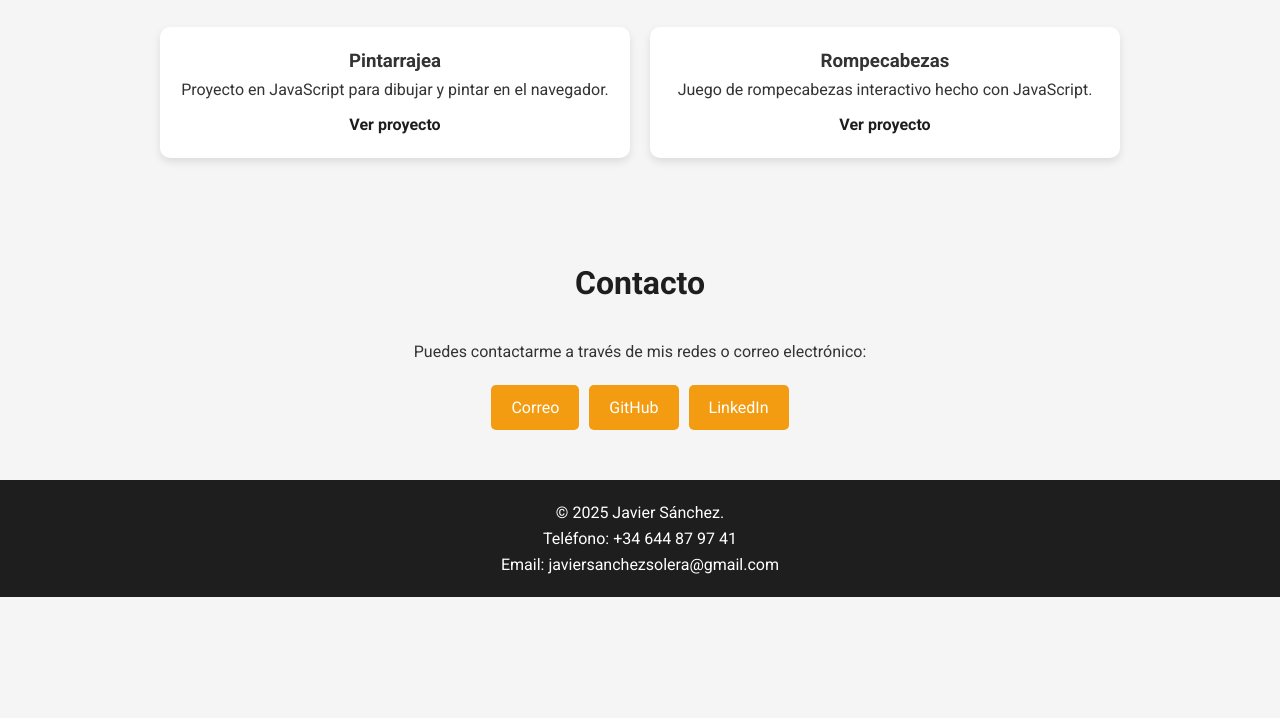
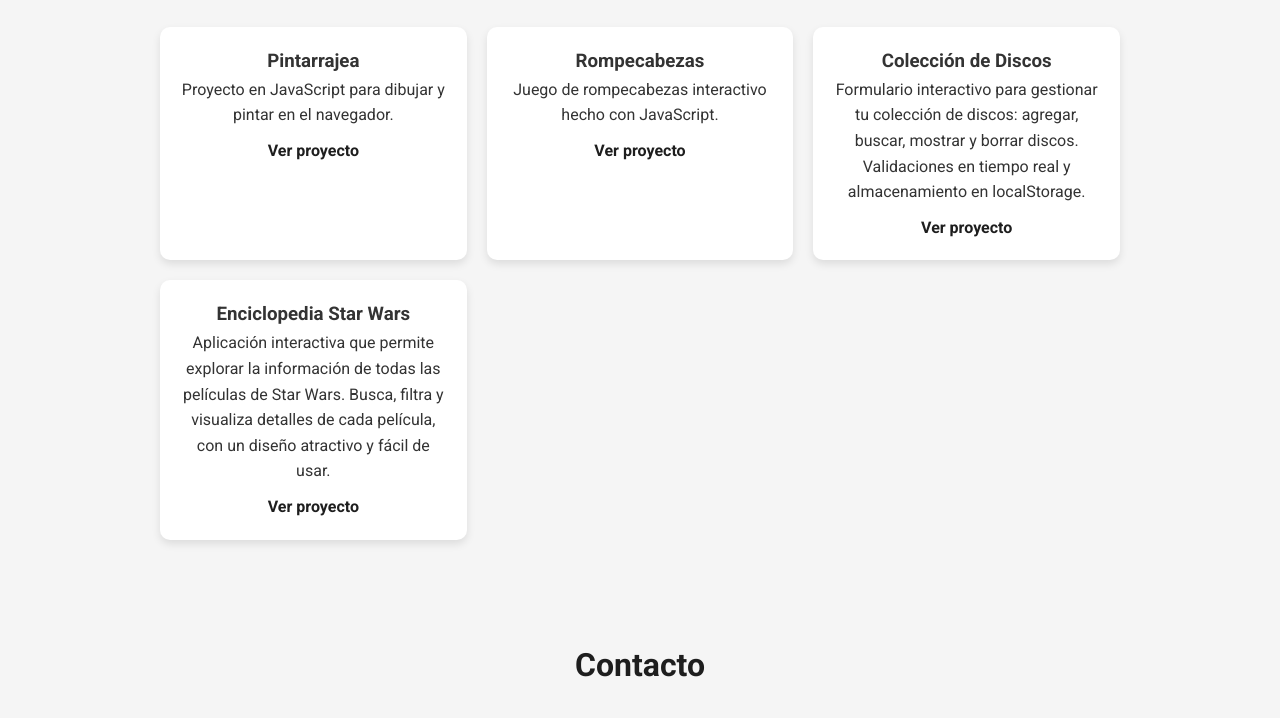
Before and after one commit to javiss34/javiss34.github.io, a plain HTML site: page index.html in a window 1280 px wide. Shown: the part 489-1207 px from the top of the page. Before the commit the page ends 1086 px from the top, so only its background shows below. Drawn offline with Linux system fonts and the light colour scheme.

Commit message:
Mejoras en el portafolio

```diff
--- a/index.html
+++ b/index.html
@@ -37,13 +37,30 @@
         <div class="project-card">
           <h3>Pintarrajea</h3>
           <p>Proyecto en JavaScript para dibujar y pintar en el navegador.</p>
-          <a href="./Proyectos/Pintarrajea/pintarrajea.html">Ver proyecto</a
-          >
+          <a href="./Proyectos/Pintarrajea/pintarrajea.html">Ver proyecto</a>
         </div>
         <div class="project-card">
           <h3>Rompecabezas</h3>
           <p>Juego de rompecabezas interactivo hecho con JavaScript.</p>
           <a href="./Proyectos/Rompecabezas/rompecabezas.html">Ver proyecto</a>
+        </div>
+        <div class="project-card">
+          <h3>Colección de Discos</h3>
+          <p>
+            Formulario interactivo para gestionar tu colección de discos:
+            agregar, buscar, mostrar y borrar discos. Validaciones en tiempo
+            real y almacenamiento en localStorage.
+          </p>
+          <a href="./Proyectos/FormularioDiscos/indice.html">Ver proyecto</a>
+        </div>
+        <div class="project-card">
+          <h3>Enciclopedia Star Wars</h3>
+          <p>
+            Aplicación interactiva que permite explorar la información de todas
+            las películas de Star Wars. Busca, filtra y visualiza detalles de
+            cada película, con un diseño atractivo y fácil de usar.
+          </p>
+          <a href="./Proyectos/EnciclopediaStarWars/index.html">Ver proyecto</a>
         </div>
       </div>
     </section>
@@ -54,7 +71,9 @@
       <div class="contact">
         <a href="mailto:javiersanchezsolera@gmail.com">Correo</a>
         <a href="https://github.com/javiss34">GitHub</a>
-        <a href="https://www.linkedin.com/in/javier-sanchez-41165b34b/">LinkedIn</a>
+        <a href="https://www.linkedin.com/in/javier-sanchez-41165b34b/"
+          >LinkedIn</a
+        >
       </div>
     </section>
 
--- a/style.css
+++ b/style.css
@@ -71,6 +71,7 @@ section h2 {
 }
 
 .project-card a {
+    border: 2;
     text-decoration: none;
     color: #1e1e1e;
     font-weight: bold;
```
